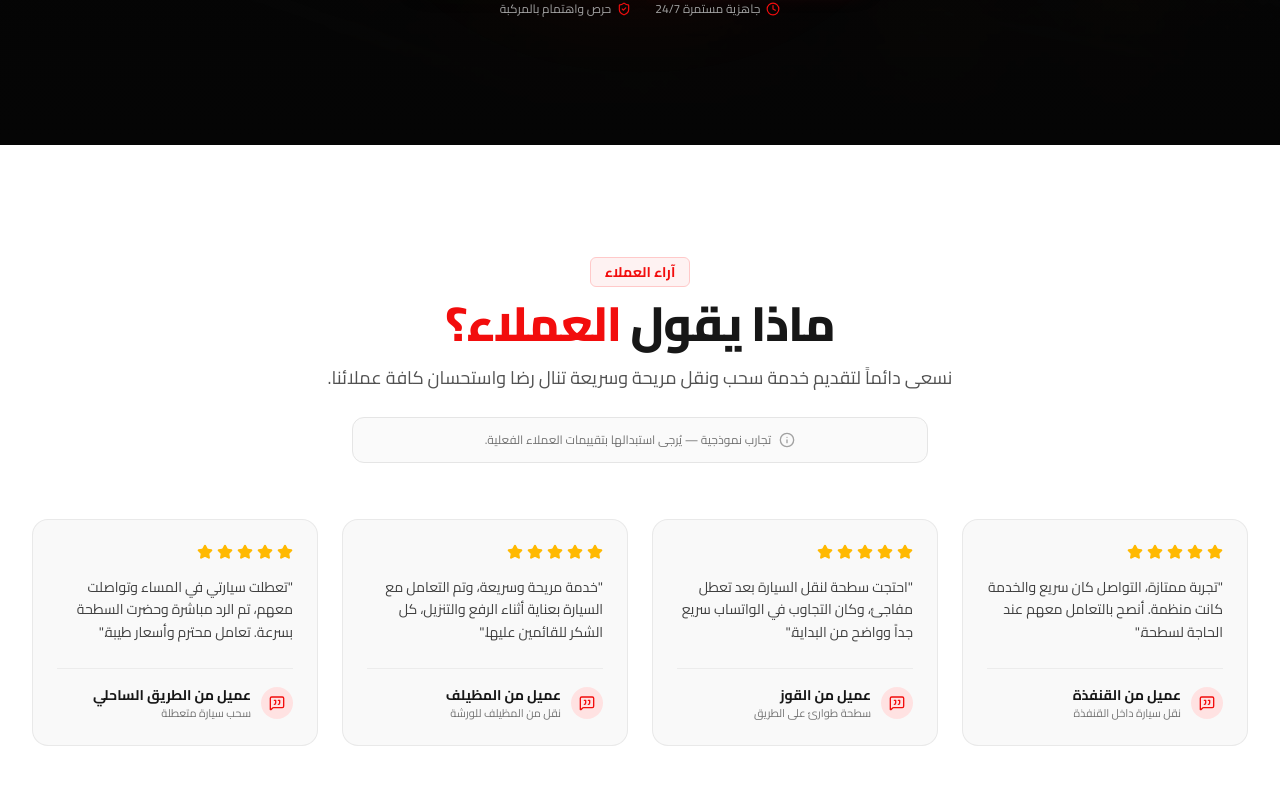
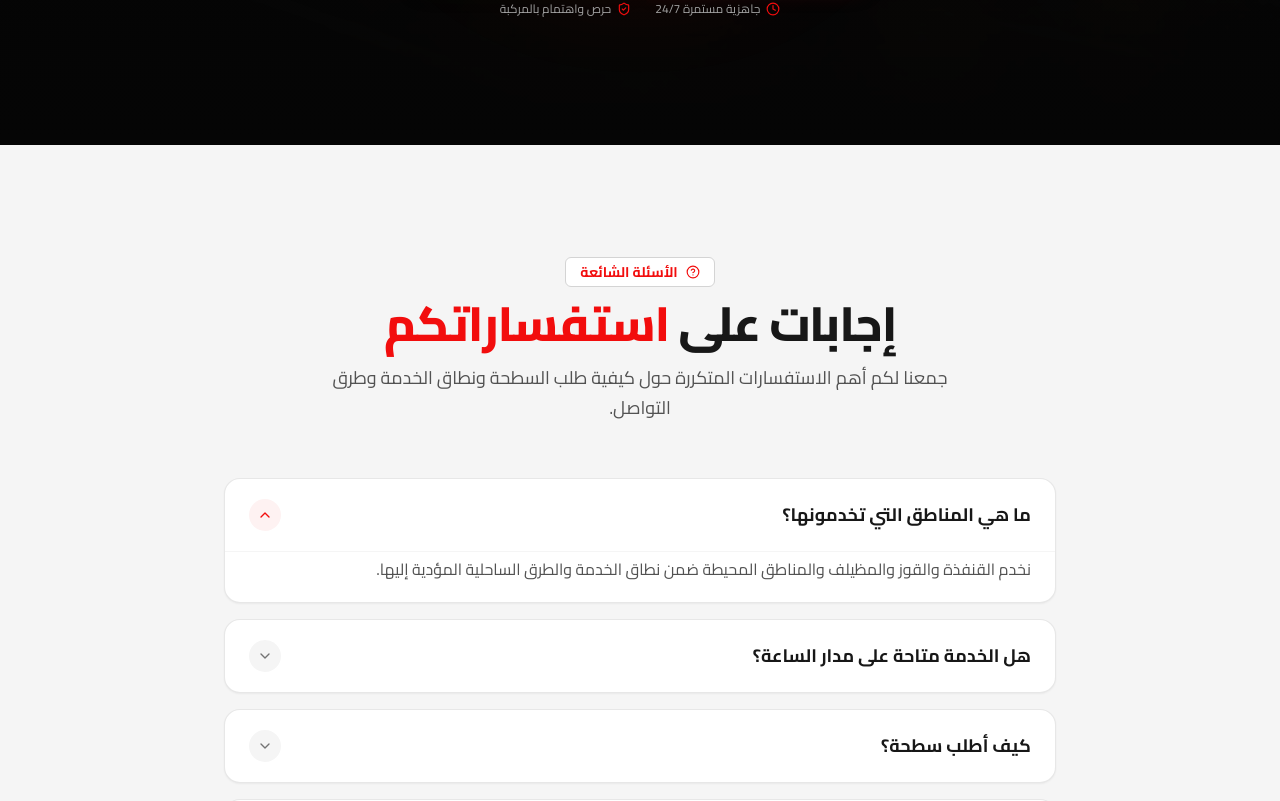
Before and after one commit to muhammadusman1268324-sys/Satha-al-Qunfudhah, a React (Vite) app: page / in a window 1280 px wide. Shown: the part 7233-8034 px from the top of the page. Built offline with nearby package versions, Linux system fonts and the light colour scheme.

Commit message:
Update App.tsx

```diff
--- a/src/App.tsx
+++ b/src/App.tsx
@@ -31,7 +31,7 @@ export default function App() {
         <ServiceAreasSection />
         <WhyChooseUs />
         <EmergencyCtaSection />
-        <ReviewsSection />
+        {/* <ReviewsSection /> */}
         <FaqSection />
         <ContactSection />
       </main>
```
